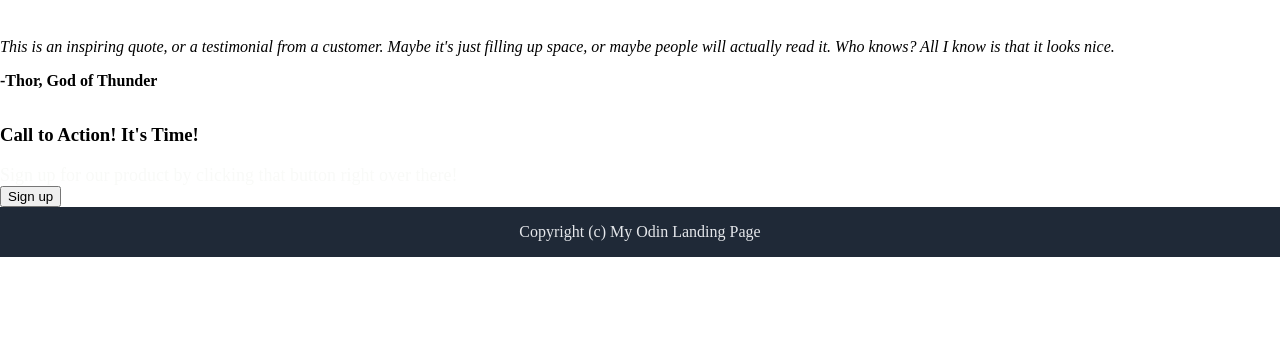
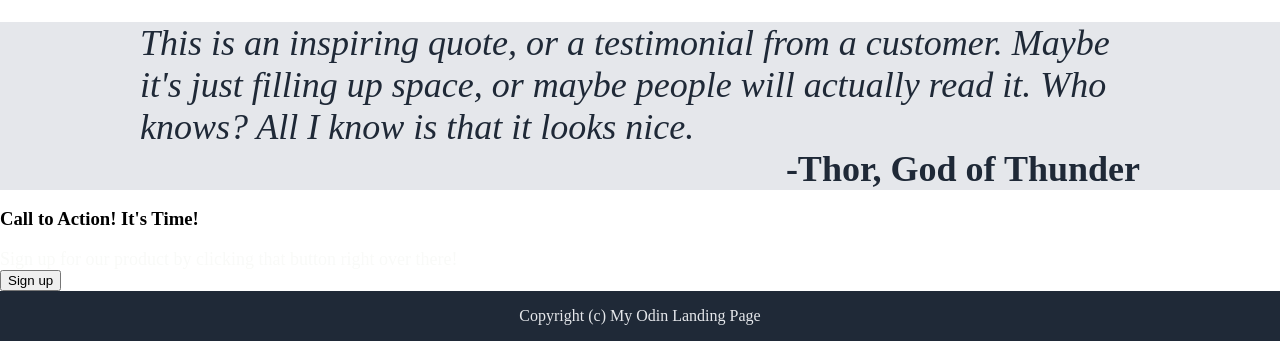
Before and after one commit to Bones1335/Landing-Page-Odin, a plain HTML site: page index.html in a window 1280 px wide. Shown: the part 749-1090 px from the top of the page. Before the commit the page ends 1006 px from the top, so only its background shows below. Drawn offline with Linux system fonts and the light colour scheme.

Commit message:
quote styled style.css

```diff
--- a/index.html
+++ b/index.html
@@ -53,8 +53,8 @@
     </div>
 
     <div class="quote">
-        <p><em>This is an inspiring quote, or a testimonial from a customer. Maybe it's just filling up space, or maybe people will actually read it. Who knows? All I know is that it looks nice.</em></p>
-        <p class="customer"><strong>-Thor, God of Thunder</strong></p>
+        <p class="quote"><em>This is an inspiring quote, or a testimonial from a customer. Maybe it's just filling up space, or maybe people will actually read it. Who knows? All I know is that it looks nice.</em></p>
+        <p class="quote customer"><strong>-Thor, God of Thunder</strong></p>
     </div>
 
     <div class="action">
--- a/style.css
+++ b/style.css
@@ -114,6 +114,28 @@ img.card {
     height: 200px;
 }
 
+.quote {
+    background-color: #e5e7eb;
+    color: #1f2937;
+    font-size: 36px;
+    display: flex;
+    flex-direction: column;
+    justify-content: center;
+    align-items: center;
+}
+
+.quote p {
+    display: flex;
+    margin: 0;
+    width: 1000px;
+}
+
+.customer {
+    display: flex;
+    justify-content: flex-end;
+    align-items: flex-end;
+}
+
 .footer {
     background-color: #1f2937;
     color: #e5e7eb;
```
